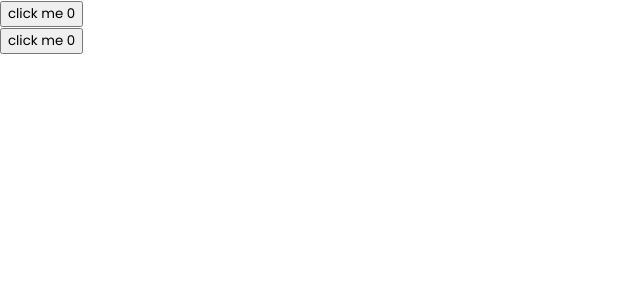
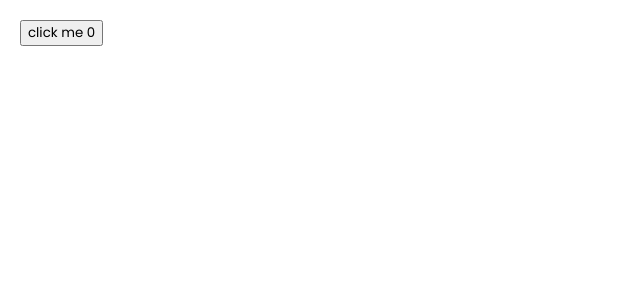
Before and after one commit to AmirAliLiaqat/react-app, a React (Create React App) app: page / in a window 1280 px wide. Shown: the top 300 px of the page, without its empty margins (0-640 px from the left). Built offline with nearby package versions, Linux system fonts and the light colour scheme; a web font is replaced by a local one.

Commit message:
Changing the title of document with useEffect hook

```diff
--- a/src/App.js
+++ b/src/App.js
@@ -2,25 +2,18 @@ import React, { useEffect, useState } from "react";
 
 const App = () => {
     const [num, setNum] = useState(0);
-    const [nums, setNums] = useState(0);
 
     const incNum = () => {
         setNum(num + 1);
     }
 
-    const incNums = () => {
-        setNums(nums + 1);
-    }
-
     useEffect(() => {
-        alert('i am clicked');
-    }, [num])
+        document.title=`You click me ${num} times`;
+    })
 
     return(
         <>
-            <button onClick={incNum}>click me {num}</button>
-            <br/>
-            <button onClick={incNums}>click me {nums}</button>
+            <button onClick={incNum} style={{margin: 20}}>click me {num}</button>
         </>
     );
 }
```
